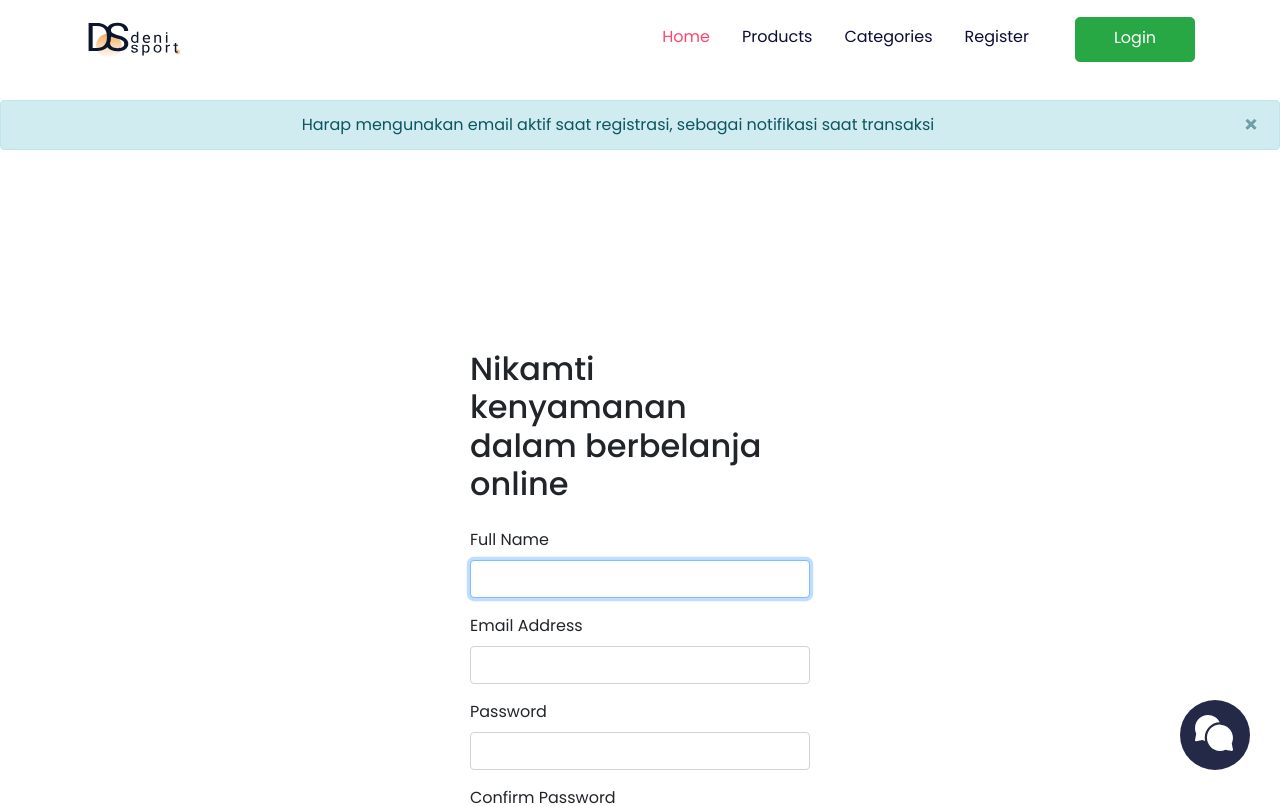
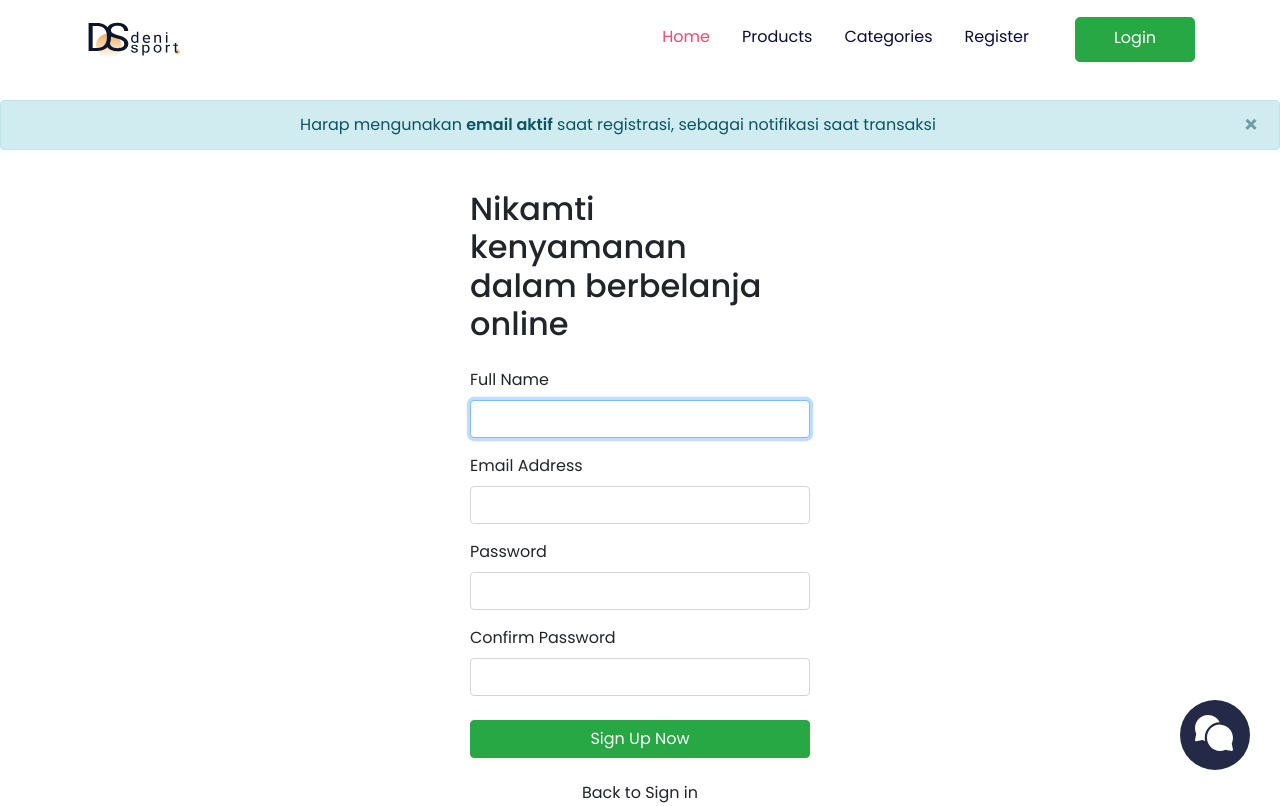
Before and after one commit to wawanneutron/fronted-skripsi-vue, a Vue app: page /register in a window 1280 px wide. Shown: the top 806 px of the page. Built offline with nearby package versions, Linux system fonts and the light colour scheme.

Commit message:
padding alertq

```diff
--- a/src/views/auth/Register.vue
+++ b/src/views/auth/Register.vue
@@ -1,13 +1,13 @@
 <template>
   <!--page-login -->
-  <div class="alert-auth" style="margin-top: 100px">
+  <div class="alert-auth" style="padding-top: 100px">
     <div
       class="alert alert-info alert-dismissible text-center fade show"
       role="alert"
     >
       <span
-        >Harap mengunakan email aktif saat registrasi, sebagai notifikasi saat
-        transaksi</span
+        >Harap mengunakan <b> email aktif</b> saat registrasi, sebagai
+        notifikasi saat transaksi</span
       >
       <button
         type="button"
@@ -19,7 +19,7 @@
       </button>
     </div>
   </div>
-  <div class="page-content page-auth" id="register">
+  <div class="page-content page-auth" id="register" style="margin-top: 40px">
     <section class="section-store-auth" data-aos="fade-up">
       <div class="container">
         <div class="row align-items-center justify-content-center row-login">
```
